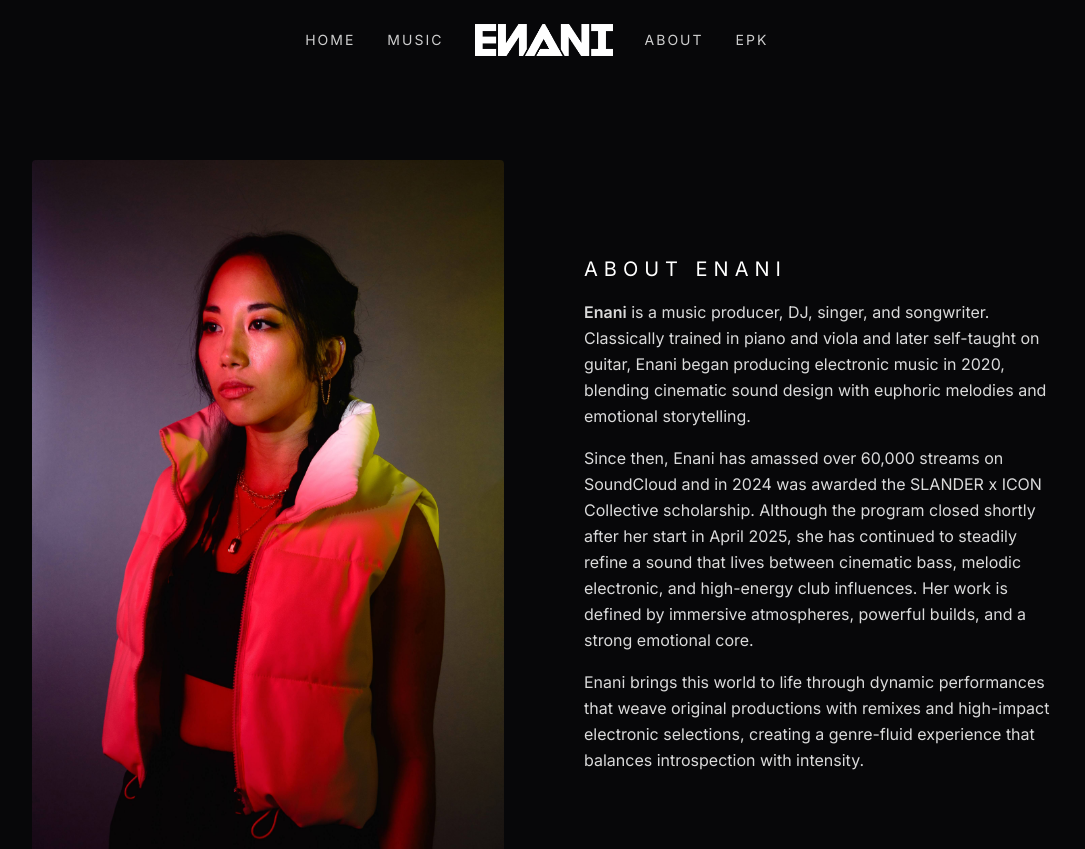
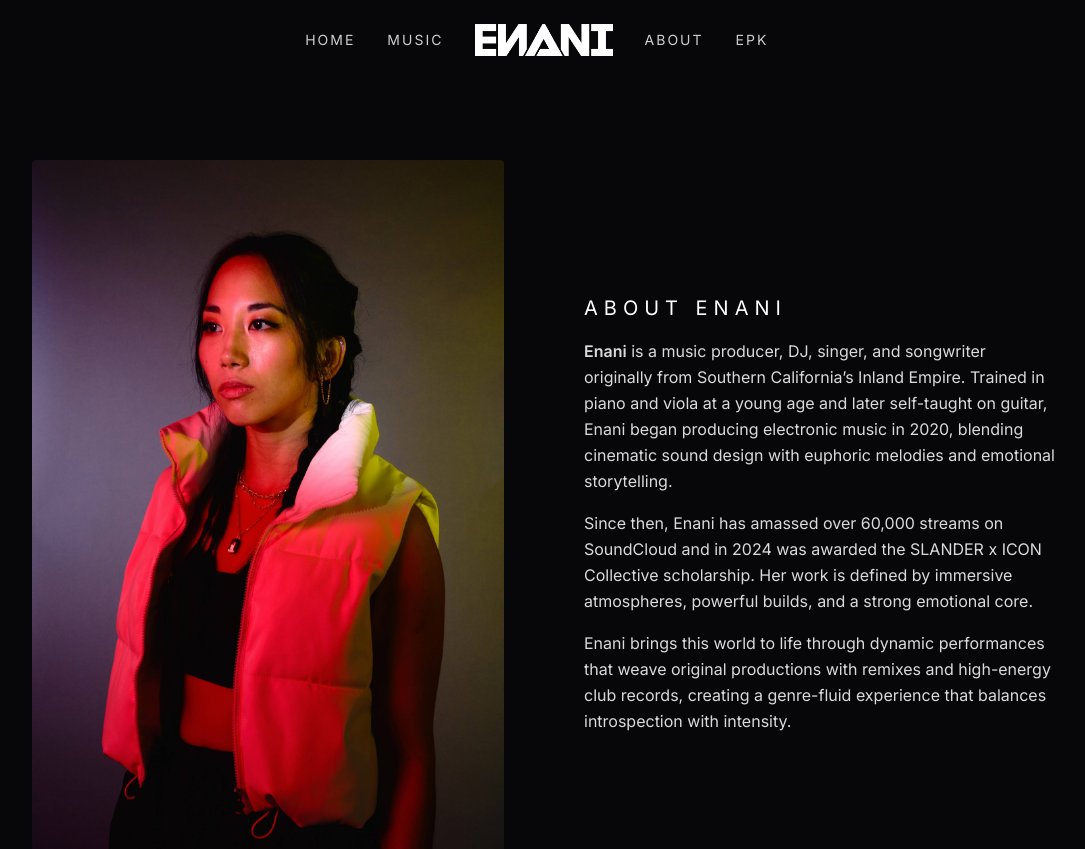
Before and after one commit to annietsai/annietsai.github.io, a React (Vite) app: page /about in a window 1280 px wide. Shown: the top 849 px of the page, without its empty margins (96-1181 px from the left). Built offline with nearby package versions, Linux system fonts and the light colour scheme.

Commit message:
Update About

```diff
--- a/src/About.tsx
+++ b/src/About.tsx
@@ -39,25 +39,23 @@ const About: React.FC = () => {
             <div className="flex flex-col gap-4 text-base leading-relaxed opacity-85 max-w-[600px]">
               <p>
                 <strong>Enani</strong> is a music producer, DJ, singer, and
-                songwriter. Classically trained in piano and viola and later
-                self-taught on guitar, Enani began producing electronic music in
-                2020, blending cinematic sound design with euphoric melodies and
+                songwriter originally from Southern California’s Inland Empire.
+                Trained in piano and viola at a young age and later self-taught
+                on guitar, Enani began producing electronic music in 2020,
+                blending cinematic sound design with euphoric melodies and
                 emotional storytelling.
               </p>
               <p>
                 Since then, Enani has amassed over 60,000 streams on SoundCloud
                 and in 2024 was awarded the SLANDER x ICON Collective
-                scholarship. Although the program closed shortly after her start
-                in April 2025, she has continued to steadily refine a sound that
-                lives between cinematic bass, melodic electronic, and
-                high-energy club influences. Her work is defined by immersive
-                atmospheres, powerful builds, and a strong emotional core.
+                scholarship. Her work is defined by immersive atmospheres,
+                powerful builds, and a strong emotional core.
               </p>
               <p>
                 Enani brings this world to life through dynamic performances
-                that weave original productions with remixes and high-impact
-                electronic selections, creating a genre-fluid experience that
-                balances introspection with intensity.
+                that weave original productions with remixes and high-energy
+                club records, creating a genre-fluid experience that balances
+                introspection with intensity.
               </p>
             </div>
           </motion.div>
```
